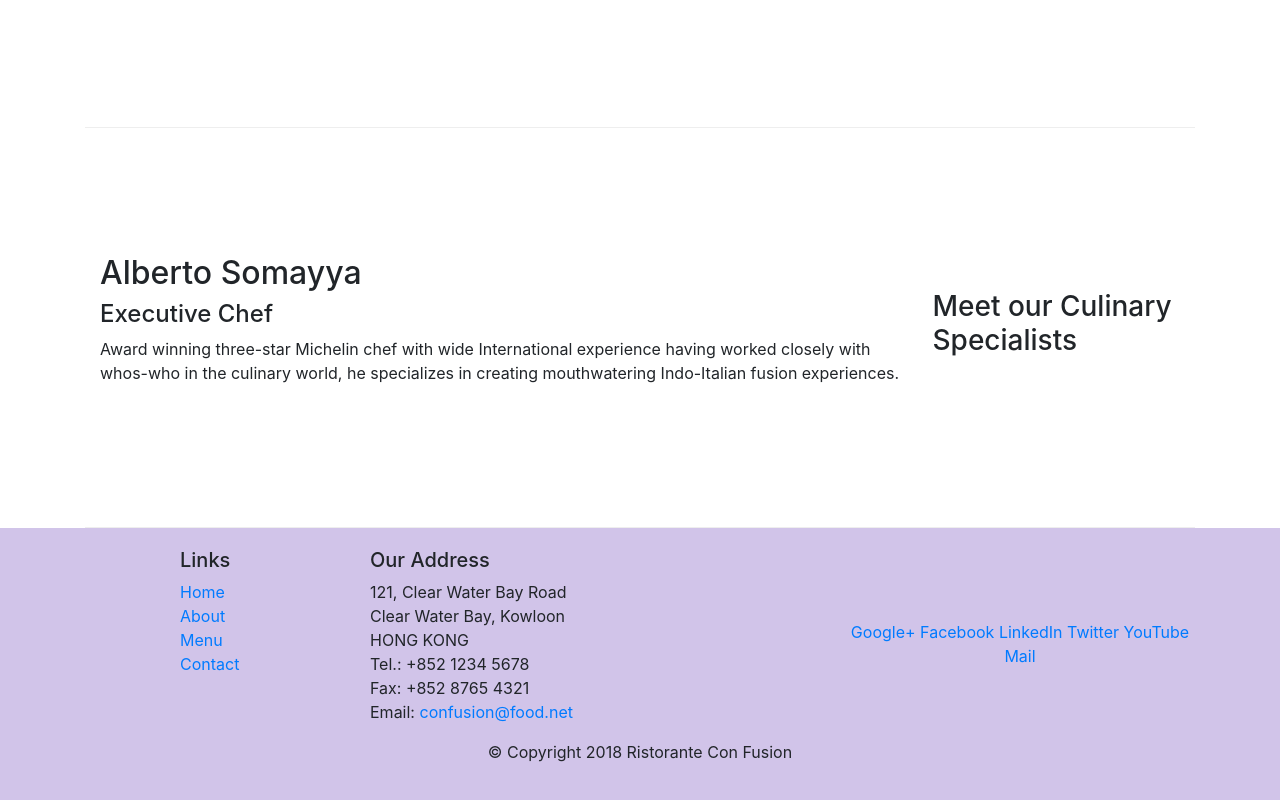
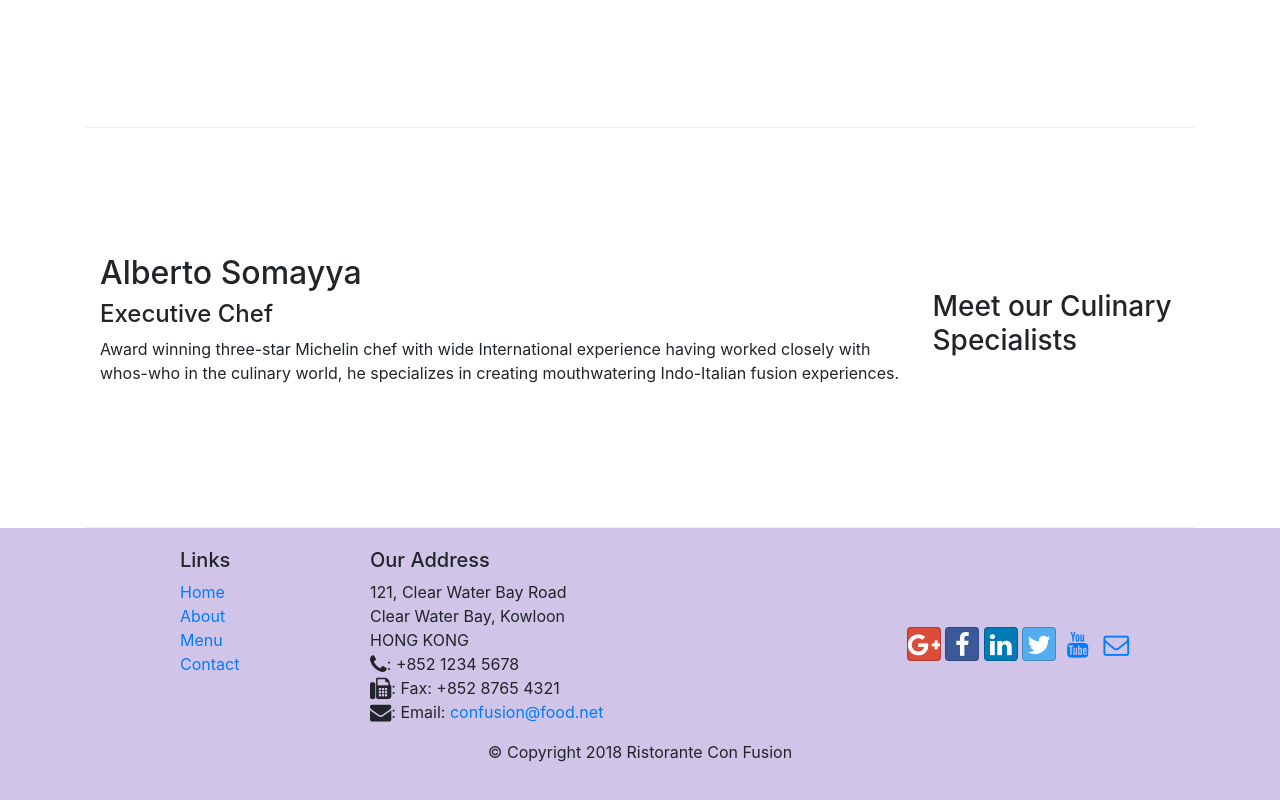
Before and after one commit to Fabio012119/Front-End_Web_UI_Frameworks_and_Tools-Bootstrap_4, a website: page index.html in a window 1280 px wide. Shown: the part 1006-1806 px from the top of the page. Drawn offline with nearby package versions, Linux system fonts and the light colour scheme.

Commit message:
Icon Fonts

```diff
--- a/index.html
+++ b/index.html
@@ -10,6 +10,8 @@
     <!-- Bootstrap CSS -->
     <link rel="stylesheet" href="node_modules/bootstrap/dist/css/bootstrap.min.css">
     <link rel="stylesheet" href="/css/styles.css">
+    <link rel="stylesheet" href="node_modules/font-awesome/css/font-awesome.min.css">
+    <link rel="stylesheet" href="node_modules/bootstrap-social/bootstrap-social.css">
     <title>Ristorante Con Fusion</title>
 </head>
 
@@ -22,10 +24,10 @@
            <a class="navbar-brand" href="./index.html">Ristorante Con Fusion</a>
            <div class="collapse navbar-collapse" id="Navbar">
              <ul class="navbar-nav mr-auto">
-                    <li class="nav-item active"><a class="nav-link" href="./index.html">Home</a></li>
-                    <li class="nav-item"><a class="nav-link" href="./aboutus.html">About</a></li>
-                    <li class="nav-item"><a class="nav-link" href="#">Menu</a></li>
-                    <li class="nav-item"><a class="nav-link" href="#">Contact</a></li>
+                    <li class="nav-item active"><a class="nav-link" href="./index.html"><span class="fa fa-home fa-lg"></span> Home</a></li>
+                    <li class="nav-item"><a class="nav-link" href="./aboutus.html"><span class="fa fa-info fa-lg"></span> About</a></li>
+                    <li class="nav-item"><a class="nav-link" href="#"><span class="fa fa-list fa-lg"></span> Menu</a></li>
+                    <li class="nav-item"><a class="nav-link" href="#"><span class="fa fa-address-card fa-lg"></span> Contact</a></li>
                 </ul>
             </div>
         </div>
@@ -95,19 +97,19 @@
 		              121, Clear Water Bay Road<br>
 		              Clear Water Bay, Kowloon<br>
 		              HONG KONG<br>
-		              Tel.: +852 1234 5678<br>
-		              Fax: +852 8765 4321<br>
-		              Email: <a href="mailto:confusion@food.net">confusion@food.net</a>
+		              <i class="fa fa-phone fa-lg"></i>: +852 1234 5678<br>
+		              <i class="fa fa-fax fa-lg"></i>: Fax: +852 8765 4321<br>
+		              <i class="fa fa-envelope fa-lg"></i>: Email: <a href="mailto:confusion@food.net">confusion@food.net</a>
 		           </address>
                 </div>
                 <div class="col-12 col-sm-4 align-self-center">
                     <div class="text-center" >
-                        <a href="http://google.com/+">Google+</a>
-                        <a href="http://www.facebook.com/profile.php?id=">Facebook</a>
-                        <a href="http://www.linkedin.com/in/">LinkedIn</a>
-                        <a href="http://twitter.com/">Twitter</a>
-                        <a href="http://youtube.com/">YouTube</a>
-                        <a href="mailto:">Mail</a>
+                        <a class="btn btn-social-icon btn-google" href="http://google.com/+"><i class="fa fa-google-plus fa-lg"></i></a>
+                        <a class="btn btn-social-icon btn-facebook" href="http://www.facebook.com/profile.php?id="><i class="fa fa-facebook fa-lg"></i></a>
+                        <a class="btn btn-social-icon btn-linkedin" href="http://www.linkedin.com/in/"><i class="fa fa-linkedin fa-lg"></i></a>
+                        <a class="btn btn-social-icon btn-twitter" href="http://twitter.com/"><i class="fa fa-twitter fa-lg"></i></a>
+                        <a class="btn btn-social-icon btn-youtube" href="http://youtube.com/"><i class="fa fa-youtube fa-lg"></i></a>
+                        <a class="btn btn-social-icon" href="mailto:"><i class="fa fa-envelope-o fa-lg"></i></a>
                     </div>
                 </div>
            </div>
--- a/package.json
+++ b/package.json
@@ -15,6 +15,8 @@
   },
   "dependencies": {
     "bootstrap": "^4.0.0",
+    "bootstrap-social": "^5.1.1",
+    "font-awesome": "^4.7.0",
     "jquery": "^3.3.1",
     "popper.js": "^1.12.9"
   }
```
Also changed, not shown: aboutus.html (+15 -13 lines), 1 other file.
